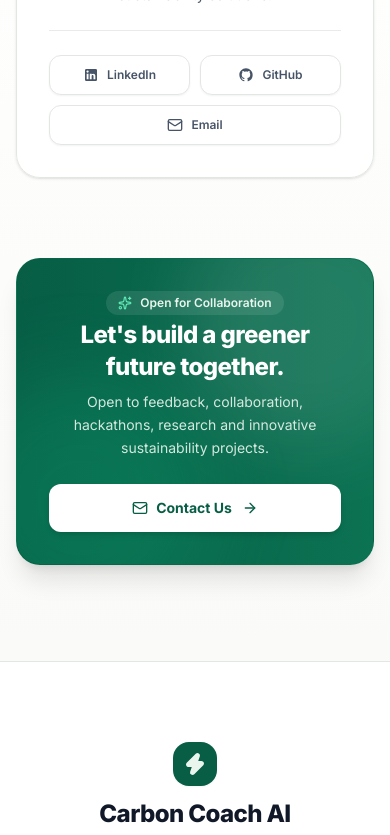
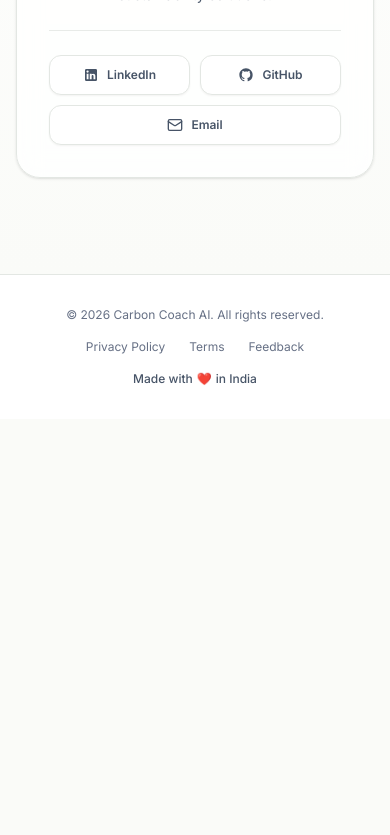
Before and after one commit to Sagar-Datkhile/CarbonCoach-AI, a Next.js app: page / in a window 390 px wide. Shown: the part 9804-10639 px from the top of the page. After the commit the page ends 10223 px from the top, so only its background shows below. Built offline with nearby package versions, Linux system fonts and the light colour scheme.

Commit message:
feat: add TeamSection components

```diff
--- a/src/components/landing/LandingFooter.tsx
+++ b/src/components/landing/LandingFooter.tsx
@@ -2,66 +2,8 @@
 
 import React from "react";
 import Link from "next/link";
-import { motion, useReducedMotion } from "framer-motion";
-import { Zap, Mail } from "lucide-react";
-
-function GitHubIcon({ className }: { className?: string }) {
-  return (
-    <svg
-      viewBox="0 0 24 24"
-      fill="currentColor"
-      className={className}
-      aria-hidden="true"
-    >
-      <path
-        fillRule="evenodd"
-        clipRule="evenodd"
-        d="M12 2C6.477 2 2 6.484 2 12.017c0 4.425 2.865 8.18 6.839 9.504.5.092.682-.217.682-.483 0-.237-.008-.868-.013-1.703-2.782.605-3.369-1.343-3.369-1.343-.454-1.158-1.11-1.466-1.11-1.466-.908-.62.069-.608.069-.608 1.003.07 1.53 1.032 1.53 1.032.892 1.53 2.341 1.088 2.91.832.092-.647.35-1.088.636-1.338-2.22-.253-4.555-1.113-4.555-4.951 0-1.093.39-1.988 1.029-2.688-.103-.253-.446-1.272.098-2.65 0 0 .84-.27 2.75 1.026A9.564 9.564 0 0112 6.844c.85.004 1.705.115 2.504.337 1.909-1.296 2.747-1.027 2.747-1.027.546 1.379.202 2.398.1 2.651.64.7 1.028 1.595 1.028 2.688 0 3.848-2.339 4.695-4.566 4.943.359.309.678.92.678 1.855 0 1.338-.012 2.419-.012 2.747 0 .268.18.58.688.482A10.019 10.019 0 0022 12.017C22 6.484 17.522 2 12 2z"
-      />
-    </svg>
-  );
-}
-
-function LinkedInIcon({ className }: { className?: string }) {
-  return (
-    <svg
-      viewBox="0 0 24 24"
-      fill="currentColor"
-      className={className}
-      aria-hidden="true"
-    >
-      <path d="M19 3a2 2 0 0 1 2 2v14a2 2 0 0 1-2 2H5a2 2 0 0 1-2-2V5a2 2 0 0 1 2-2h14m-.5 15.5v-5.3a3.26 3.26 0 0 0-3.26-3.26c-.85 0-1.84.52-2.28 1.3v-1.11h-2.79v8.37h2.79v-4.93c0-.77.62-1.4 1.39-1.4a1.4 1.4 0 0 1 1.4 1.4v4.93h2.75M6.88 8.56a1.68 1.68 0 0 0 1.68-1.68c0-.93-.75-1.69-1.68-1.69a1.69 1.69 0 0 0-1.69 1.69c0 .93.76 1.68 1.69 1.68m1.39 9.94v-8.37H5.5v8.37h2.77z" />
-    </svg>
-  );
-}
 
 export function LandingFooter() {
-  const shouldReduceMotion = useReducedMotion();
-
-  const socialLinks = [
-    {
-      platform: "GitHub",
-      icon: <GitHubIcon className="w-5 h-5" />,
-      url: "https://github.com/Sagar-Datkhile/CarbonCoach-AI",
-      ariaLabel: "Visit Carbon Coach AI on GitHub",
-      isMailto: false,
-    },
-    {
-      platform: "LinkedIn",
-      icon: <LinkedInIcon className="w-5 h-5" />,
-      url: "https://www.linkedin.com/in/sagardatkhile/",
-      ariaLabel: "Connect with Sagar Datkhile on LinkedIn",
-      isMailto: false,
-    },
-    {
-      platform: "Email",
-      icon: <Mail className="w-5 h-5" />,
-      url: "mailto:sagardatkhile.official@gmail.com",
-      ariaLabel: "Send an email inquiry",
-      isMailto: true,
-    },
-  ];
-
   const bottomLinks = [
     { label: "Privacy Policy", href: "/privacy" },
     { label: "Terms", href: "/terms" },
@@ -69,65 +11,16 @@
   ];
 
   return (
-    <footer className="bg-white border-t border-[#E3E7E3] py-20 px-6">
-      <motion.div
-        initial={shouldReduceMotion ? { opacity: 0 } : { opacity: 0, y: 30 }}
-        whileInView={shouldReduceMotion ? { opacity: 1 } : { opacity: 1, y: 0 }}
-        viewport={{ once: true }}
-        transition={{ duration: 0.6, ease: "easeOut" }}
-        className="max-w-7xl mx-auto flex flex-col items-center text-center"
-      >
-        {/* Top Center Branding */}
-        <div className="space-y-3">
-          <Link
-            href="/"
-            className="inline-flex items-center justify-center p-2.5 rounded-2xl bg-[#075E45] text-white shadow-xs hover:bg-[#0B7252] transition-colors focus-visible:outline-none focus-visible:ring-2 focus-visible:ring-[#075E45] focus-visible:ring-offset-2"
-            aria-label="Carbon Coach AI Home"
-          >
-            <Zap className="w-6 h-6 fill-current text-[#EAF5EE]" />
-          </Link>
-
-          <div>
-            <h2 className="text-2xl font-extrabold tracking-tight text-[#111827]">
-              Carbon Coach AI
-            </h2>
-            <p className="text-[11px] font-bold tracking-widest text-[#0B7252] uppercase mt-1">
-              Green Energy Intelligence
-            </p>
+    <footer className="bg-white border-t border-[#E3E7E3] py-8">
+      <div className="max-w-7xl mx-auto px-4 sm:px-6 lg:px-8">
+        <div className="grid grid-cols-1 md:grid-cols-3 items-center gap-4 text-xs text-[#667085]">
+          {/* Left: Rights reserved */}
+          <div className="text-center md:text-left">
+            <p>© 2026 Carbon Coach AI. All rights reserved.</p>
           </div>
 
-          <p className="text-sm sm:text-base text-[#667085] max-w-[700px] mx-auto leading-relaxed pt-1">
-            Helping households understand electricity and make smarter energy decisions.
-          </p>
-        </div>
-
-        {/* Social Section: Below Description, Horizontal, 48px circle, 20px gap */}
-        <div className="flex items-center justify-center gap-5 mt-8">
-          {socialLinks.map((item) => (
-            <motion.a
-              key={item.platform}
-              href={item.url}
-              target={item.isMailto ? undefined : "_blank"}
-              rel={item.isMailto ? undefined : "noopener noreferrer"}
-              aria-label={item.ariaLabel}
-              whileHover={shouldReduceMotion ? {} : { scale: 1.08 }}
-              transition={{ duration: 0.2 }}
-              className="w-12 h-12 rounded-full bg-[#EAF5EE] text-[#075E45] border border-[#075E45]/15 flex items-center justify-center shadow-xs transition-colors duration-200 hover:bg-[#075E45] hover:text-white hover:border-[#075E45] focus-visible:outline-none focus-visible:ring-2 focus-visible:ring-[#075E45] focus-visible:ring-offset-2"
-            >
-              {item.icon}
-            </motion.a>
-          ))}
-        </div>
-
-        {/* Bottom Bar: Divider, Responsive 3-column / Stack layout */}
-        <div className="mt-16 pt-8 border-t border-[#E3E7E3] w-full flex flex-col md:flex-row items-center justify-between gap-5 text-xs text-[#667085]">
-          {/* Column 1: Copyright */}
-          <p className="order-1 text-center md:text-left">
-            © 2026 Carbon Coach AI. All rights reserved.
-          </p>
-
-          {/* Column 2: Legal & Feedback Links */}
-          <div className="order-2 flex items-center justify-center gap-6">
+          {/* Center: Privacy Policy, Terms, Feedback */}
+          <div className="flex items-center justify-center gap-6 text-center">
             {bottomLinks.map((link) => (
               <Link
                 key={link.label}
@@ -139,14 +32,14 @@
             ))}
           </div>
 
-          {/* Column 3: Made in India */}
-          <div className="order-3 flex items-center justify-center md:justify-end text-center md:text-right">
-            <span className="inline-flex items-center gap-1 font-medium">
+          {/* Right: Made with love */}
+          <div className="flex items-center justify-center md:justify-end text-center md:text-right">
+            <span className="inline-flex items-center gap-1 font-medium text-[#475467]">
               Made with <span className="text-red-500">❤️</span> in India
             </span>
           </div>
         </div>
-      </motion.div>
+      </div>
     </footer>
   );
 }
--- a/src/components/landing/TeamSection.tsx
+++ b/src/components/landing/TeamSection.tsx
@@ -3,7 +3,6 @@
 import React from "react";
 import { motion, useReducedMotion } from "framer-motion";
 import { DeveloperCard } from "./team/DeveloperCard";
-import { CollaborationBanner } from "./team/CollaborationBanner";
 import { teamSectionData } from "./team/teamData";
 import { TeamMember, CollaborationBannerData } from "./team/types";
 import { SectionReveal } from "./SectionReveal";
@@ -153,13 +152,6 @@
             />
           ))}
         </div>
-
-        {/* Collaboration Banner */}
-        {collaborationBanner && collaborationBanner.enabled && (
-          <div className="max-w-5xl mx-auto pt-4">
-            <CollaborationBanner data={collaborationBanner} />
-          </div>
-        )}
       </div>
     </section>
   );
```
